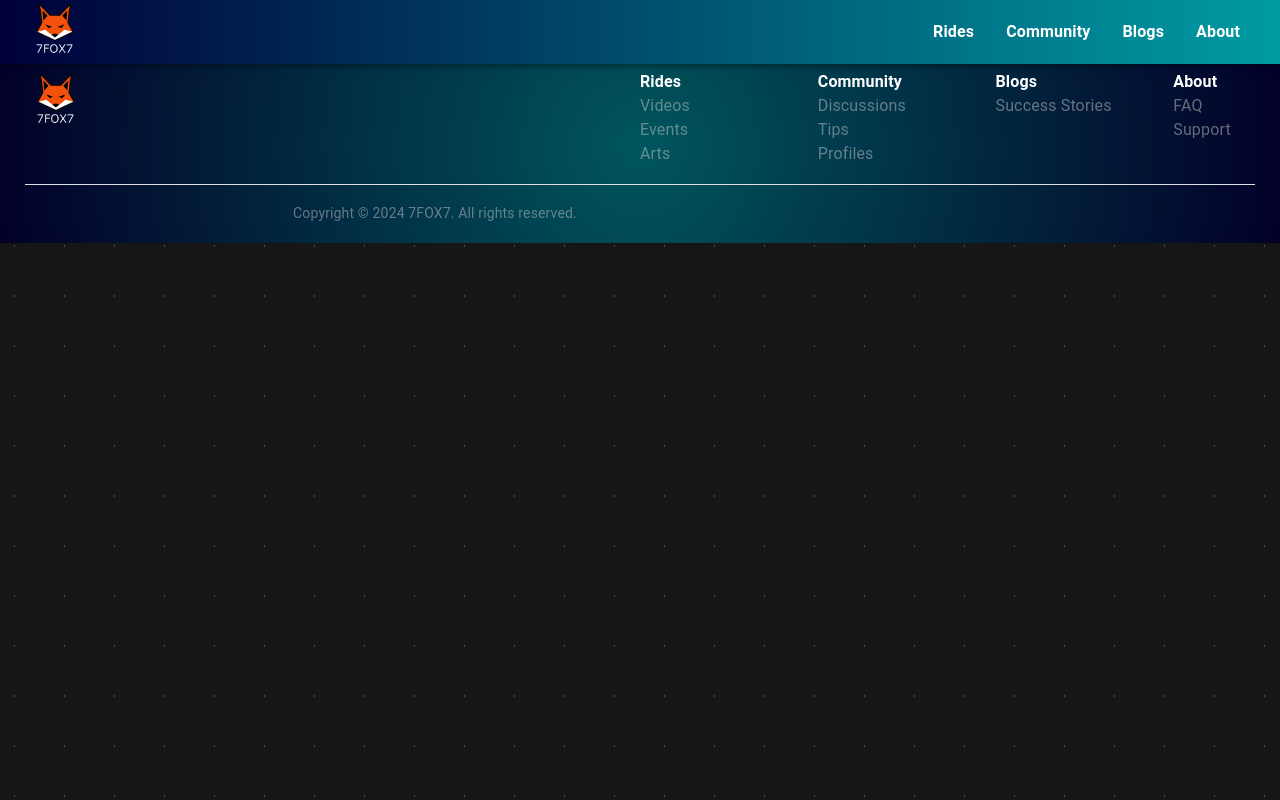
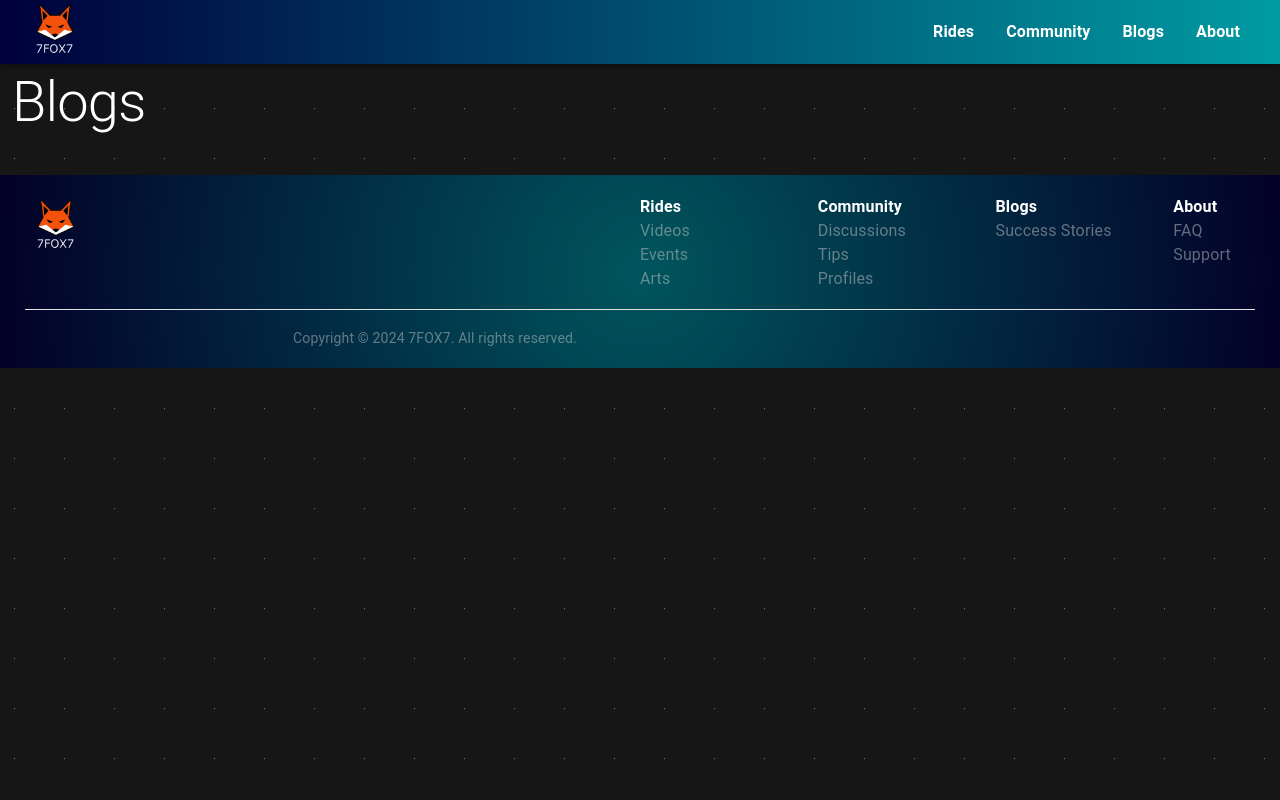
Before and after one commit to 7FOX7/moto-project, a React (Vite) app: page /blogs in a window 1280 px wide. Built offline with nearby package versions, Linux system fonts and the light colour scheme; some icons are missing.

Commit message:
Added code structure for the 'Main' component ('Blogs' route)

```diff
--- a/src/components/Blogs/Main.jsx
+++ b/src/components/Blogs/Main.jsx
@@ -1,5 +1,15 @@
+import CustomHeading from "../../customs/components/CustomHeading"
+import Content from "../Shared/Content"
+
 const Main = () => {
-   return <p>hello from Main (Blogs)</p>
+   return (
+      <Content>
+         <CustomHeading
+            text="Blogs"
+         />
+
+      </Content>
+   )
 }
 
 export default Main
```
